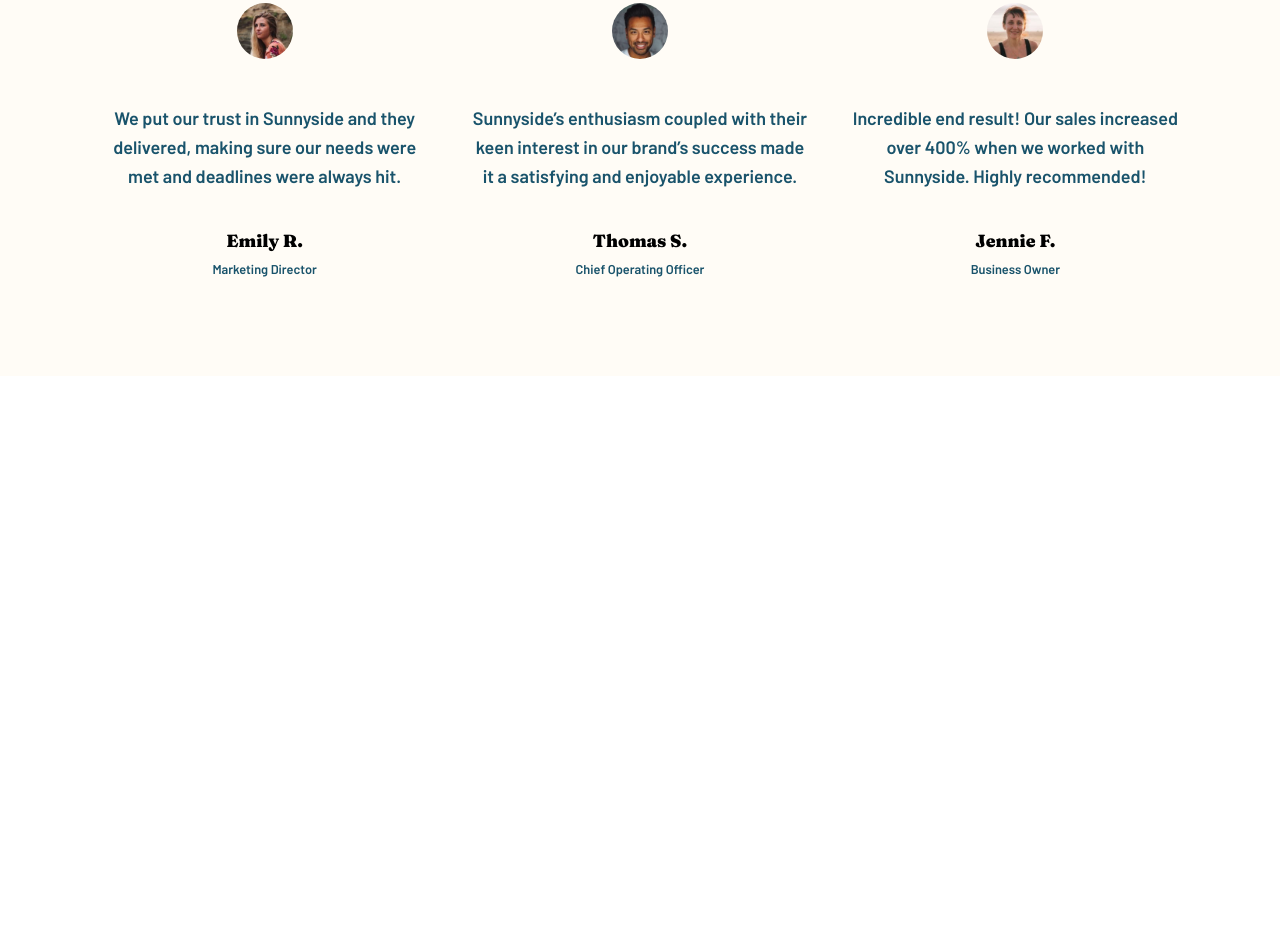
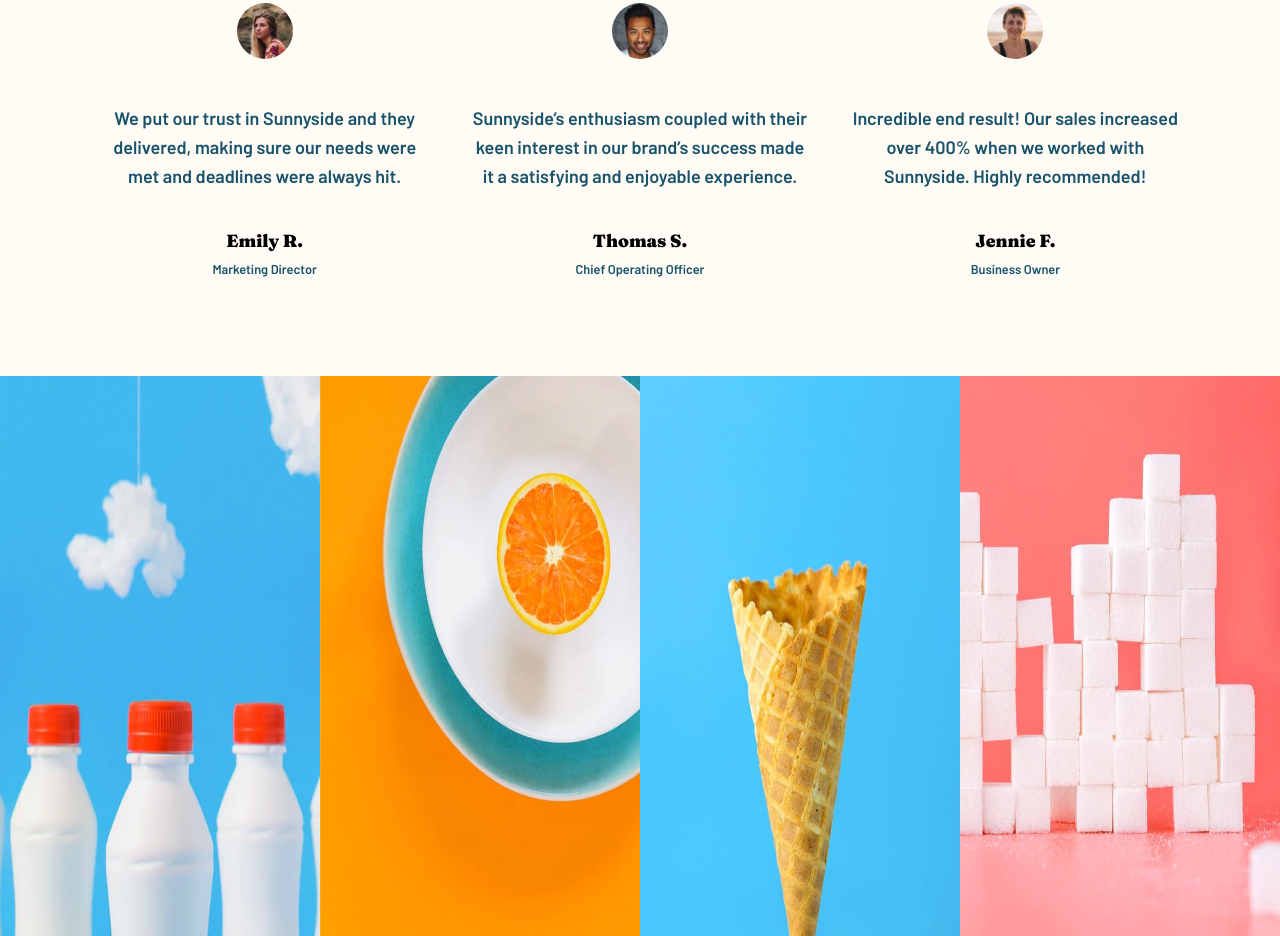
Before and after one commit to maroiane2/sunnyside-agency-landing-page-main, a plain HTML site: page index.html in a window 1280 px wide. Shown: the part 4403-5339 px from the top of the page. Before the commit the page ends 4779 px from the top, so only its background shows below. Drawn offline with Linux system fonts and the light colour scheme.

Commit message:
finish of gallery

```diff
--- a/css/style.css
+++ b/css/style.css
@@ -266,3 +266,22 @@ main .services img {
     margin-bottom: 0;
     font-family: 'Barlow', sans-serif;
 }
+
+/* Gallery section starts here */
+.gallery{
+    display: flex;
+    align-items: center;
+    justify-content: space-between;
+    height: 70vh;
+    overflow: hidden;
+}
+
+.gallery picture{
+    flex-basis: 33%;
+    height: 100%;
+}
+
+.gallery picture img{
+    width: 100%;
+    height: 100%;
+}
--- a/index.html
+++ b/index.html
@@ -73,7 +73,7 @@
       </div>
     </div>
     <div class="testimonials">
-        <h3>CLIENT TESTIMONIALS</h3>
+      <h3>CLIENT TESTIMONIALS</h3>
       <div class="testimonial-row">
         <div class="testimonial-col">
           <img src="images/image-emily.jpg" alt="Emily R.">
@@ -89,7 +89,8 @@
         <div class="testimonial-col">
           <img src="images/image-thomas.jpg" alt="Thomas S.">
           <p>
-            Sunnyside’s enthusiasm coupled with their keen interest in our brand’s success made it a satisfying and enjoyable experience.
+            Sunnyside’s enthusiasm coupled with their keen interest in our brand’s success made it a satisfying and
+            enjoyable experience.
           </p>
           <div class="client-name">
             <h4>Thomas S.</h4>
@@ -108,13 +109,24 @@
         </div>
       </div>
     </div>
-
-
-
-
-
-
-    <div class="projects"></div>
+    <div class="gallery">
+      <picture>
+        <source media="(max-width:" 375px)="" srcset="images/mobile/image-gallery-milkbottles.jpg">
+        <img src="images/desktop/image-gallery-milkbottles.jpg" alt="milk bottle">
+      </picture>
+      <picture>
+        <source media="max-width: 375px" srcset="images/mobile/image-gallery-orange.jpg">
+        <img src="images/desktop/image-gallery-orange.jpg" alt="orange">
+      </picture>
+      <picture>
+        <source media="max-width: 375px" srcset="images/mobile/image-gallery-cone.jpg">
+        <img src="images/desktop/image-gallery-cone.jpg" alt="ice cream cone">
+      </picture>
+      <picture>
+        <source media="(max-width:" 375px)="" srcset="images/mobile/image-gallery-sugarcubes.jpg">
+        <img src="images/desktop/image-gallery-sugarcubes.jpg" alt="sugar cubes">
+      </picture>
+    </div>
   </main>
   <footer></footer>
 
```
